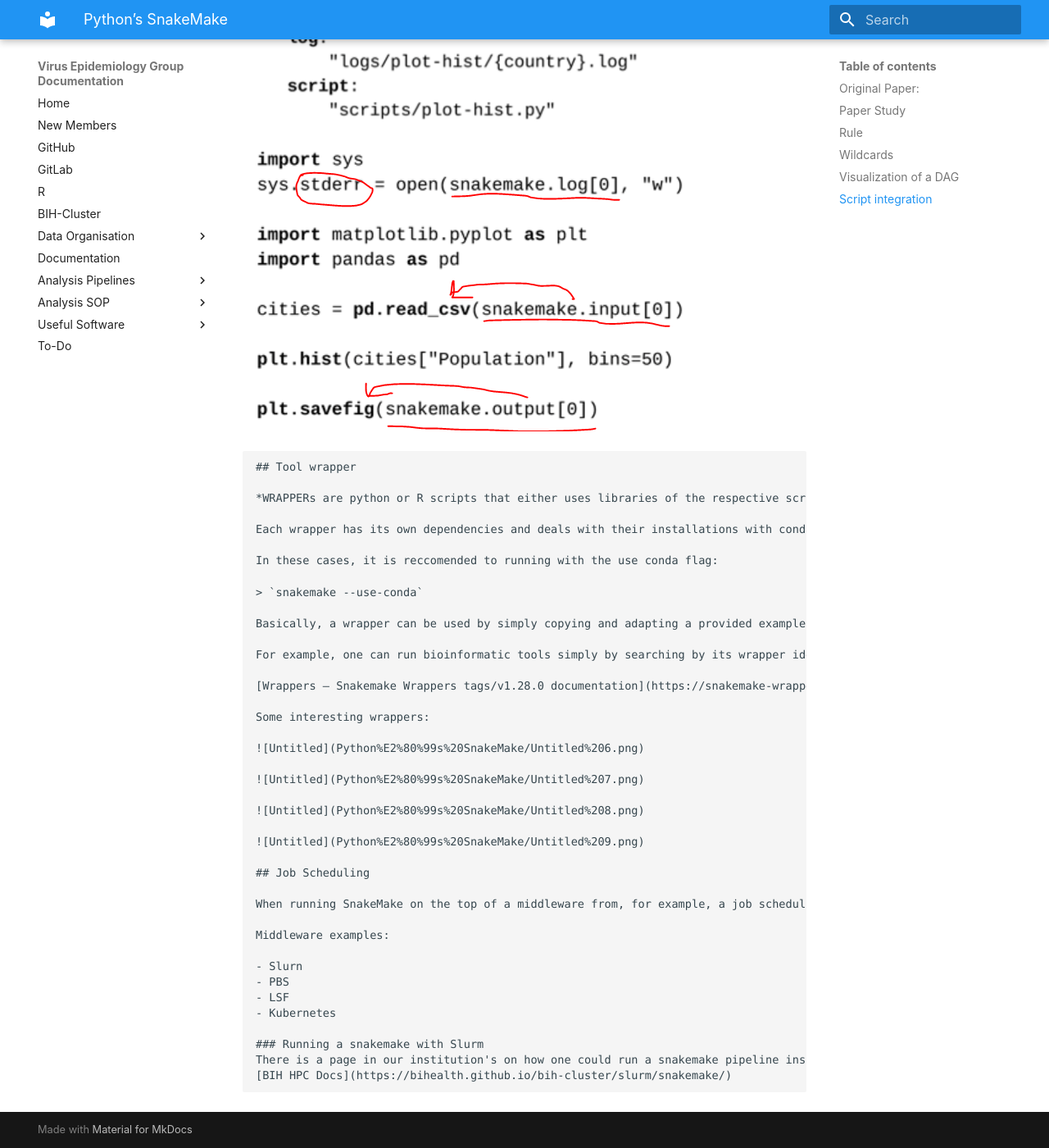
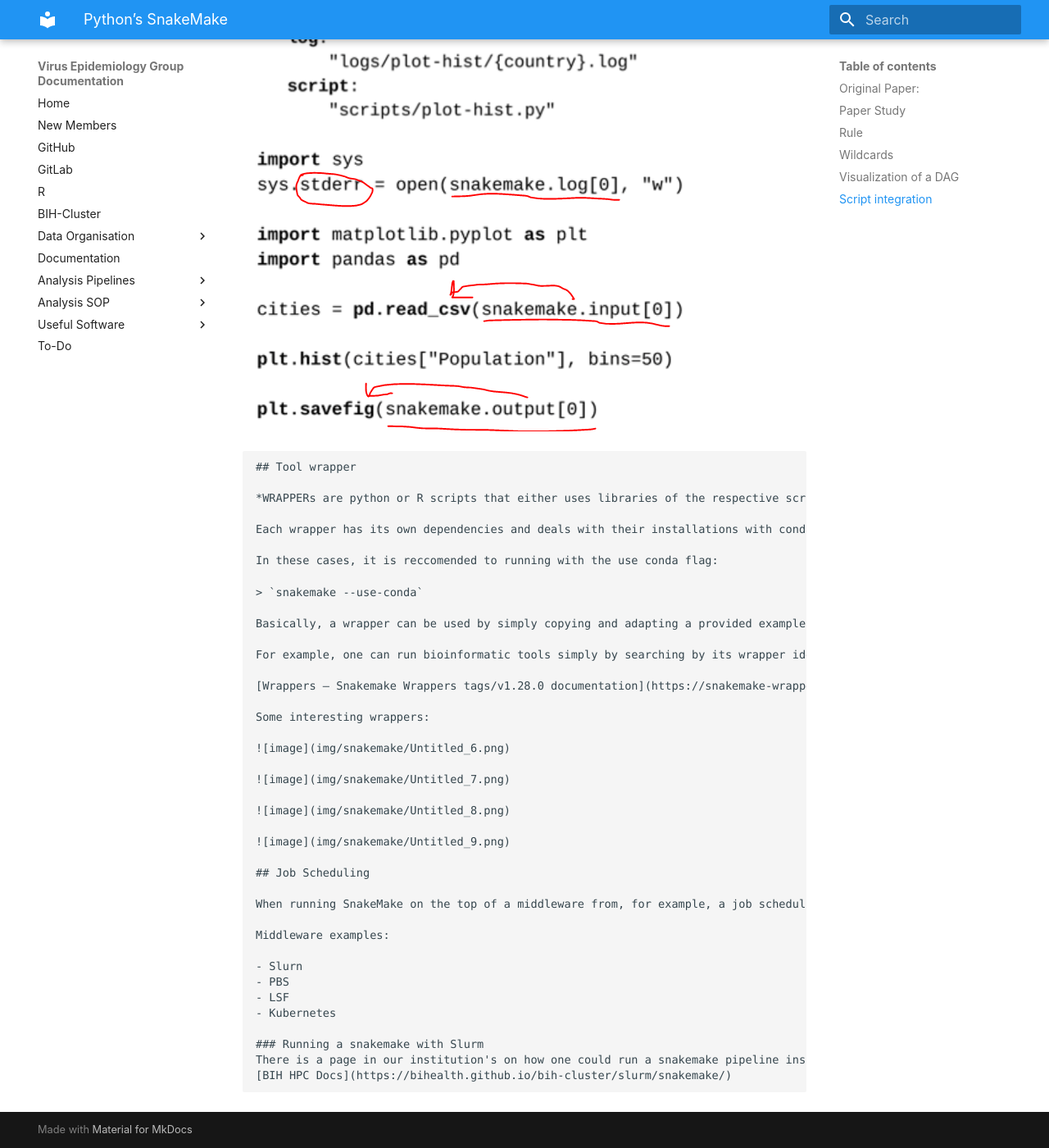
Before and after one commit to drexler-virus-epidemiology/group-documentation, an MkDocs documentation site: the page built from docs/useful-software/snakemake.md, in a window 1280 px wide and 1400 px high, scrolled down 4876 px. Shown: the whole window at 82% size. Built offline with MkDocs 1.6.1 and Material for MkDocs 9.7.7, drawn with Linux system fonts in a browser that asks for light colours.

Commit message:
Fix errors in snakemake image links.

```diff
--- a/docs/useful-software/snakemake.md
+++ b/docs/useful-software/snakemake.md
@@ -149,13 +149,13 @@ The special `script` directive can be used to access and “pass global objects
 
     Some interesting wrappers:
 
-    ![Untitled](Python%E2%80%99s%20SnakeMake/Untitled%206.png)
+    ![image](img/snakemake/Untitled_6.png)
 
-    ![Untitled](Python%E2%80%99s%20SnakeMake/Untitled%207.png)
+    ![image](img/snakemake/Untitled_7.png)
 
-    ![Untitled](Python%E2%80%99s%20SnakeMake/Untitled%208.png)
+    ![image](img/snakemake/Untitled_8.png)
 
-    ![Untitled](Python%E2%80%99s%20SnakeMake/Untitled%209.png)
+    ![image](img/snakemake/Untitled_9.png)
 
     ## Job Scheduling
 
```
